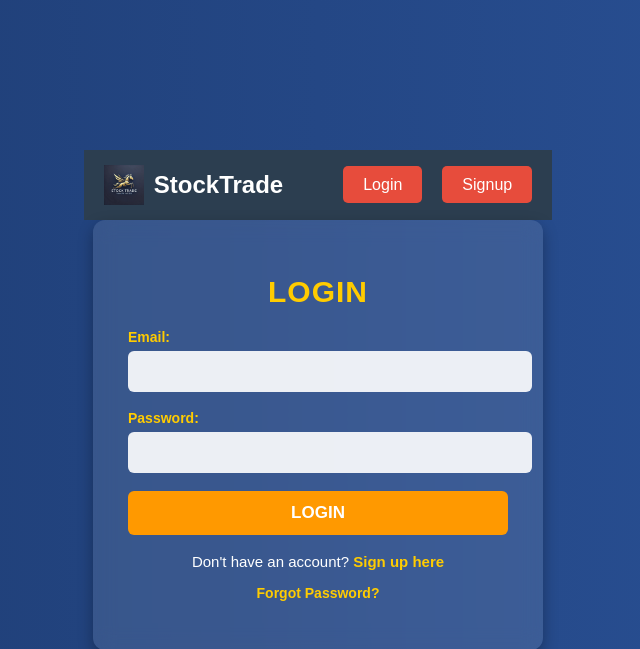
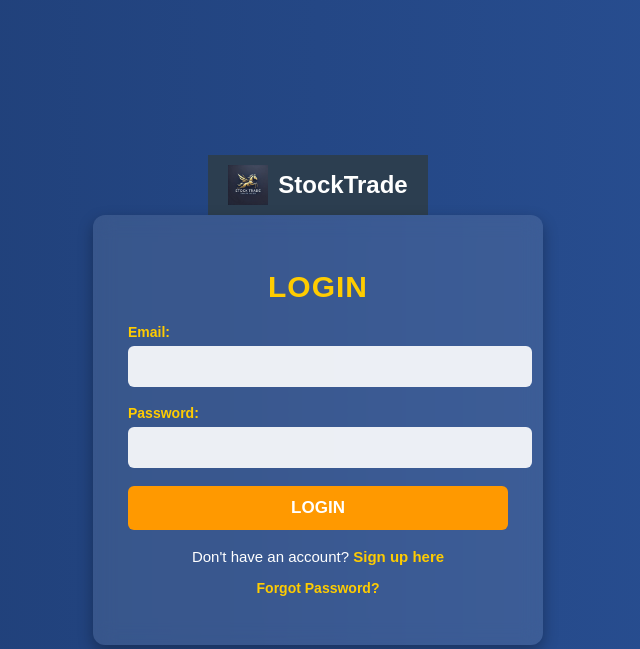
Before and after one commit to HARSHDARJI121/stockmarket, a Node server app: page /login in a window 1280 px wide. Shown: the top 649 px of the page, without its empty margins (322-962 px from the left). Run offline with Node 20, Linux system fonts and the light colour scheme; some libraries are stand-ins or nearby versions.

Commit message:
all done

```diff
--- a/views/partials/navbar.ejs
+++ b/views/partials/navbar.ejs
@@ -4,7 +4,7 @@
         <span class="brand-name">StockTrade</span>
     </div>
     <div class="menu">
-        <ul class="menu-items">
+        <!-- <ul class="menu-items">
             <% if (user) { %>
                 <li><a href="/dashboard" class="btn">Dashboard</a></li>
                 <li><a href="/logout" class="btn">Logout</a></li>
@@ -12,7 +12,7 @@
                 <li><a href="/login" class="btn">Login</a></li>
                 <li><a href="/signup" class="btn">Signup</a></li>
             <% } %>
-        </ul>
+        </ul> -->
         <!-- Hamburger Menu for Mobile -->
         <div class="hamburger" id="hamburger">
             <span></span>
@@ -23,14 +23,14 @@
     <!-- Hamburger Menu Links -->
     <div class="mobile-menu" id="mobile-menu">
         <ul>
-            <% if (user) { %>
+            <!-- <% if (user) { %>
                 <li><a href="/dashboard">Dashboard</a></li>
                 <li><a href="/logout">Logout</a></li>
             <% } else { %>
                 <li><a href="/">Home</a></li>
                 <li><a href="/signup">Signup</a></li>
                 <li><a href="/login">Login</a></li>
-            <% } %>
+            <% } %> -->
             <li><a href="javascript:void(0)" id="close-menu">Close</a></li>
         </ul>
     </div>
```
